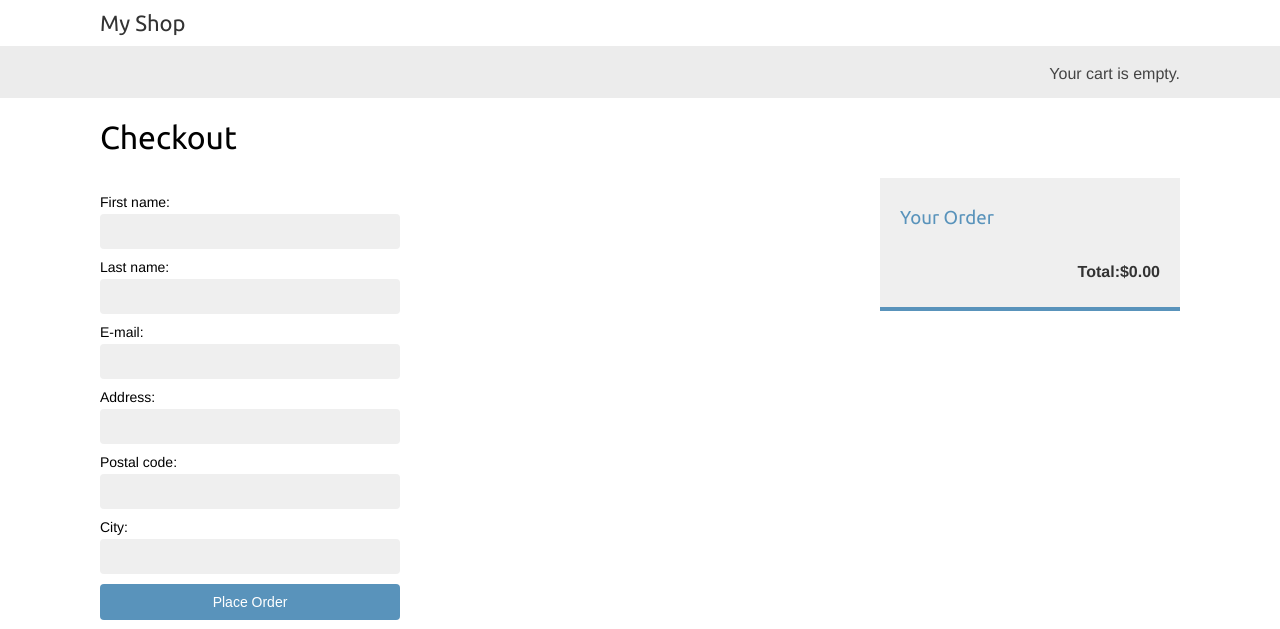
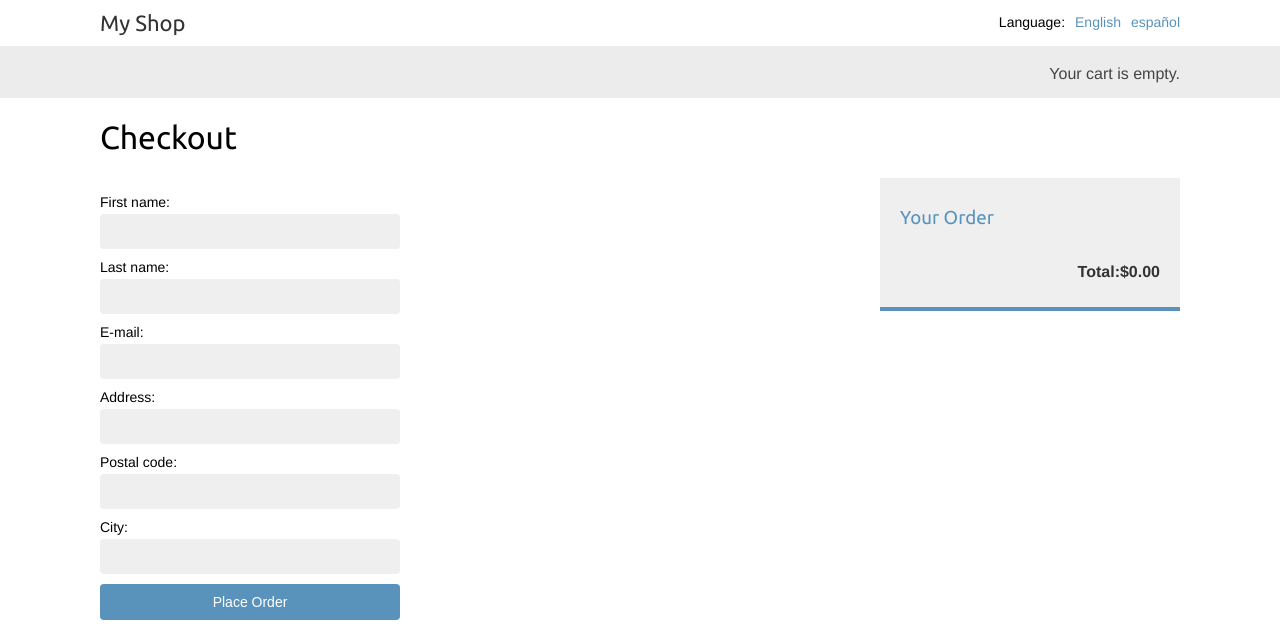
Before and after one commit to alindafortunate/OnlineShop-E_Commerce_Platform, a Django app: page /en/orders/create/ in a window 1280 px wide. Shown: the top 629 px of the page. Run offline with Django 5.2, Linux system fonts and the light colour scheme; parts of the project's set-up code (start-up, migrations or seed data) failed here and were passed over.

Commit message:
Worked on the language translation feature on the header

```diff
--- a/online_shopping_site/shop/templates/shop/base.html
+++ b/online_shopping_site/shop/templates/shop/base.html
@@ -12,6 +12,23 @@
 <body>
     <div id="header">
         <a href="/" class="logo">{% translate 'My Shop' %}</a>
+        {% get_current_language as LANGUAGE_CODE %}
+        {% get_available_languages as LANGUAGES %}
+        {% get_language_info_list for LANGUAGES as languages %}
+        <div class='languages'>
+            <p>{% translate "Language" %}: </p>
+            <ul class='languages'>
+                {% for language in languages %}
+                <li>
+                    <a href="/{{language.code}}/" {% if language.code == LANGUAGE_CODE %} class='selected' {% endif %} >
+                        {{language.name_local}}
+                    </a>
+                </li>
+                {% endfor %}
+
+            </ul>
+
+        </div>
     </div>
     <div id="subheader">
         <div class="cart">
@@ -26,7 +43,7 @@
                {{items}} items, ${{total}}
                {% endblocktranslate  %} </a>
                 {% elif not order %}
-                 {% translate 'Your cart is empty.'%}
+                 {% translate  'Your cart is empty.'%}
                 {% endif %}
 
             {% endwith %}
```
Also changed, not shown: online_shopping_site/locale/en/LC_MESSAGES/django.po, online_shopping_site/locale/es/LC_MESSAGES/django.po, online_shopping_site/orders/locale/es/LC_MESSAGES/django.po, 1 other file.
